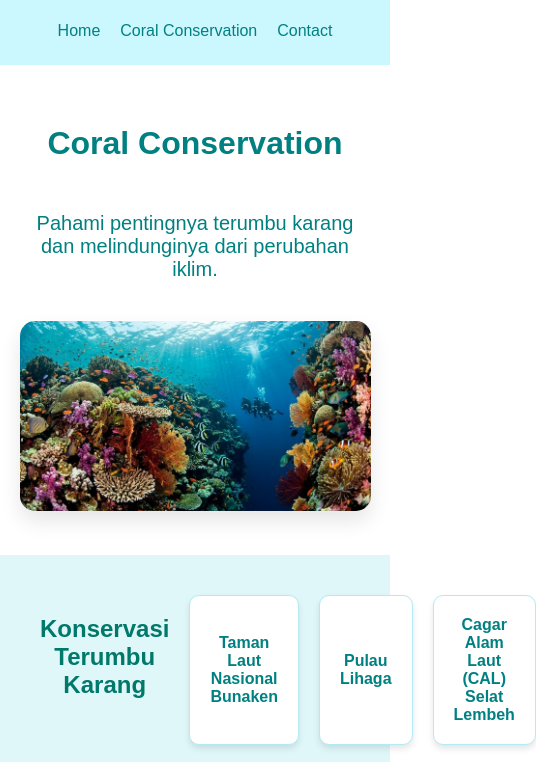
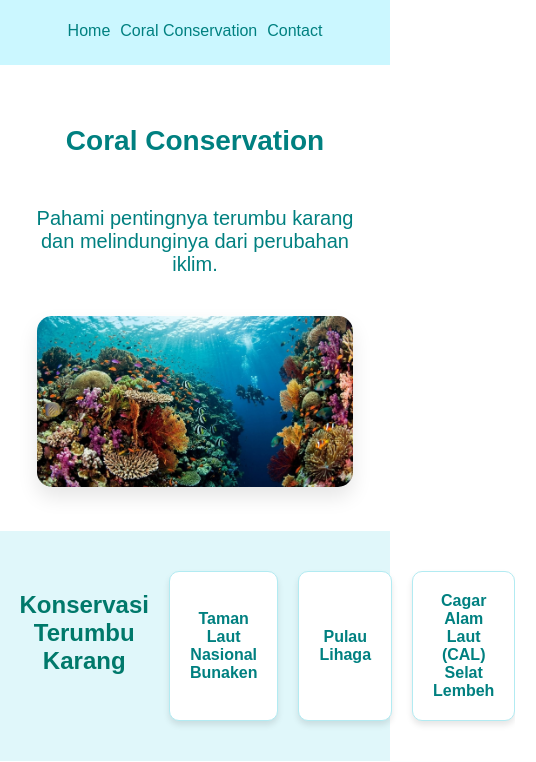
Before and after one commit to Syalomsirita/assignment-2, a plain HTML site: page index.html in a window 390 px wide. Shown: the part 82-844 px from the top of the page, 536 px wide, since content can reach past the window. Drawn offline with Linux system fonts and the light colour scheme.

Commit message:
Refactor CSS styles for improved responsiveness

```diff
--- a/style.css
+++ b/style.css
@@ -191,21 +191,45 @@ footer {
 }
 
 @media (max-width: 768px) {
+    /* Header Menjadi Tumpukan */
     header {
         flex-direction: column;
         text-align: center;
+        gap: 15px;
     }
 
     nav {
-        margin-top: 15px;
+        gap: 10px;
+    }
+
+    /* Hero Section: Teks Diatas, Gambar Besar Dibawah */
+    #hero {
+        flex-direction: column;
+        padding: 40px 5%;
+        text-align: center;
     }
 
     #hero h2 {
-        font-size: 32px;
+        font-size: 28px;
     }
 
-    #hero {
-        padding: 40px 5%;
+    .hero-image {
+        width: 100%;
         text-align: center;
     }
+
+    .hero-image img {
+        width: 90%; /* Gambar membesar kembali di layar HP */
+        max-width: 400px;
+    }
+
+    /* Card Section Menyesuaikan Lebar HP */
+    #coralconservation {
+        padding: 40px 5%;
+    }
+
+    .card {
+        width: 100%; /* Card mengambil lebar penuh */
+        max-width: 320px;
+    }
 }
```
